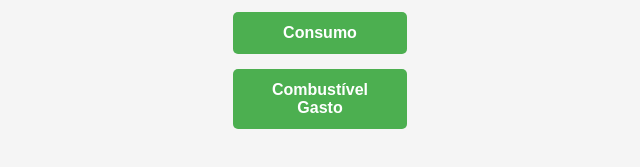
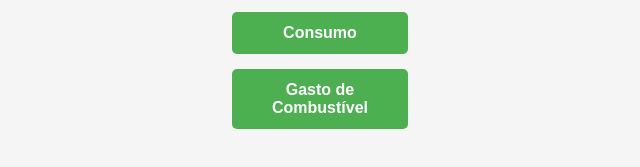
Before and after one commit to giovanagouvea11TIB/exercicios-funcoes, a plain HTML site: page index.html in a window 1280 px wide. Shown: the part 347-514 px from the top of the page, 320-960 px from the left. Drawn offline with Linux system fonts and the light colour scheme.

Commit message:
CORREÇÃO: nome do exercicio 1017 errad0 no html

```diff
--- a/index.html
+++ b/index.html
@@ -28,7 +28,7 @@
                 <a href="./pages/consumo/consumo.html">Consumo</a>
             </li>
             <li>
-                <a href="./pages/gasto_combustivel/gasto_combustivel.html">Combustível Gasto</a>
+                <a href="./pages/gasto_combustivel/gasto_combustivel.html">Gasto de Combustível</a>
             </li>
         </ul>
     </nav>
```
